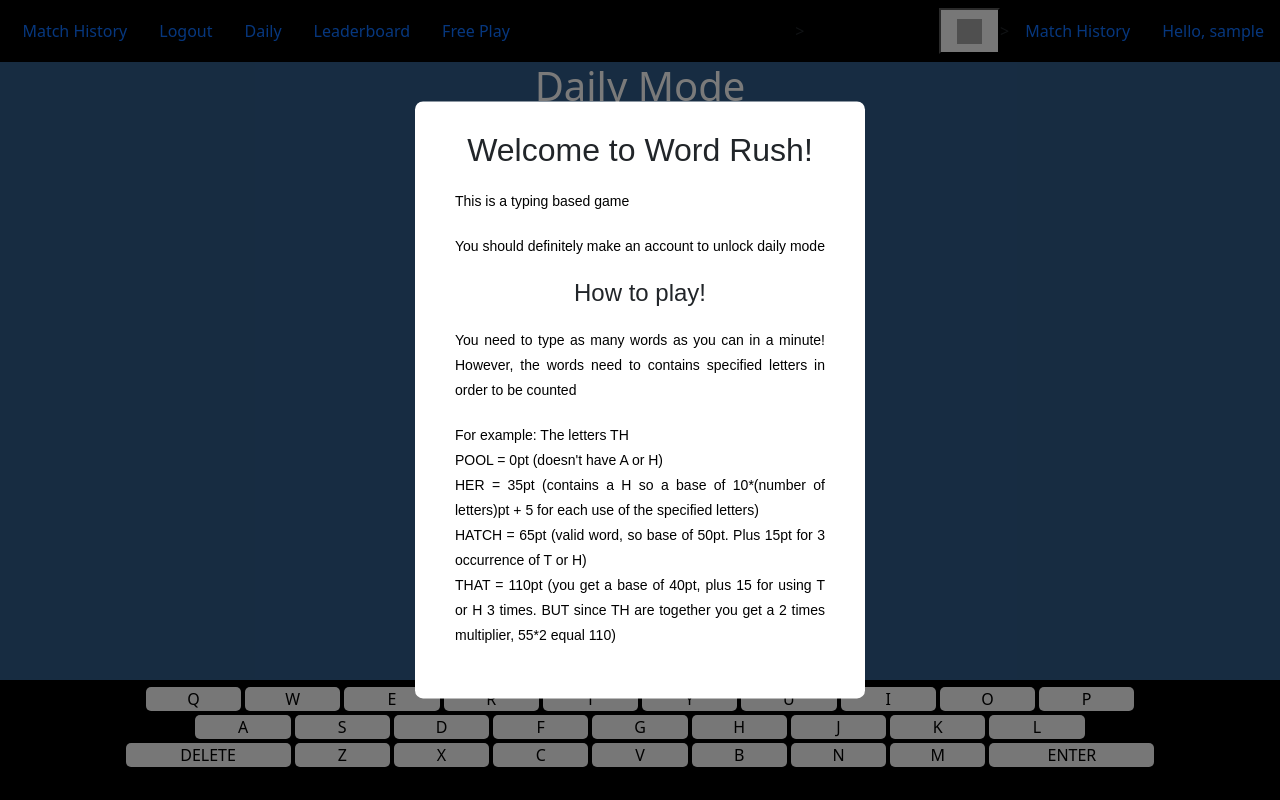
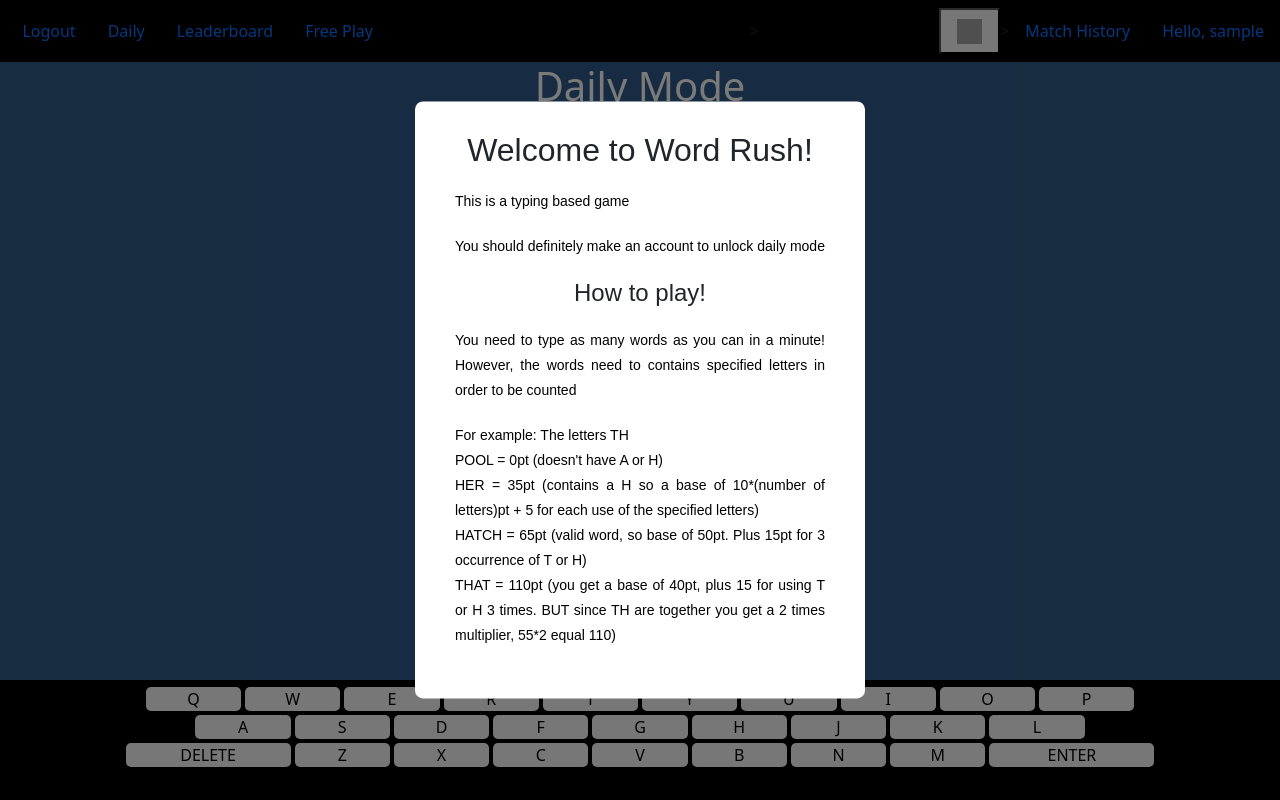
Before and after one commit to shadowblade11/Word-Rush, a Flask app: page /daily in a window 1280 px wide. Run offline with Flask 2, Linux system fonts and the light colour scheme; the visitor is signed in with stand-in values (Sample User, id 1); data comes from the database, SQL or seed files in the repository; data that the repository does not hold is empty; grey boxes are pictures that could not be loaded.

Commit message:
Removed duplicate Match History link from navbar

```diff
--- a/app/templates/base.html
+++ b/app/templates/base.html
@@ -26,7 +26,6 @@
             <a class="nav-link" href="{{ url_for('login') }}">LOGIN</a>
             <a class="nav-link" href="{{ url_for('register') }}">REGISTER</a>
         {% else %}
-            <a class="nav-link" href="{{ url_for('matchHistory') }}">Match History</a>
             <a class="nav-link" href="{{ url_for('logout') }}">Logout</a>
             <a class="nav-link" href="{{ url_for('daily') }}">Daily</a>
         {% endif %}
```
